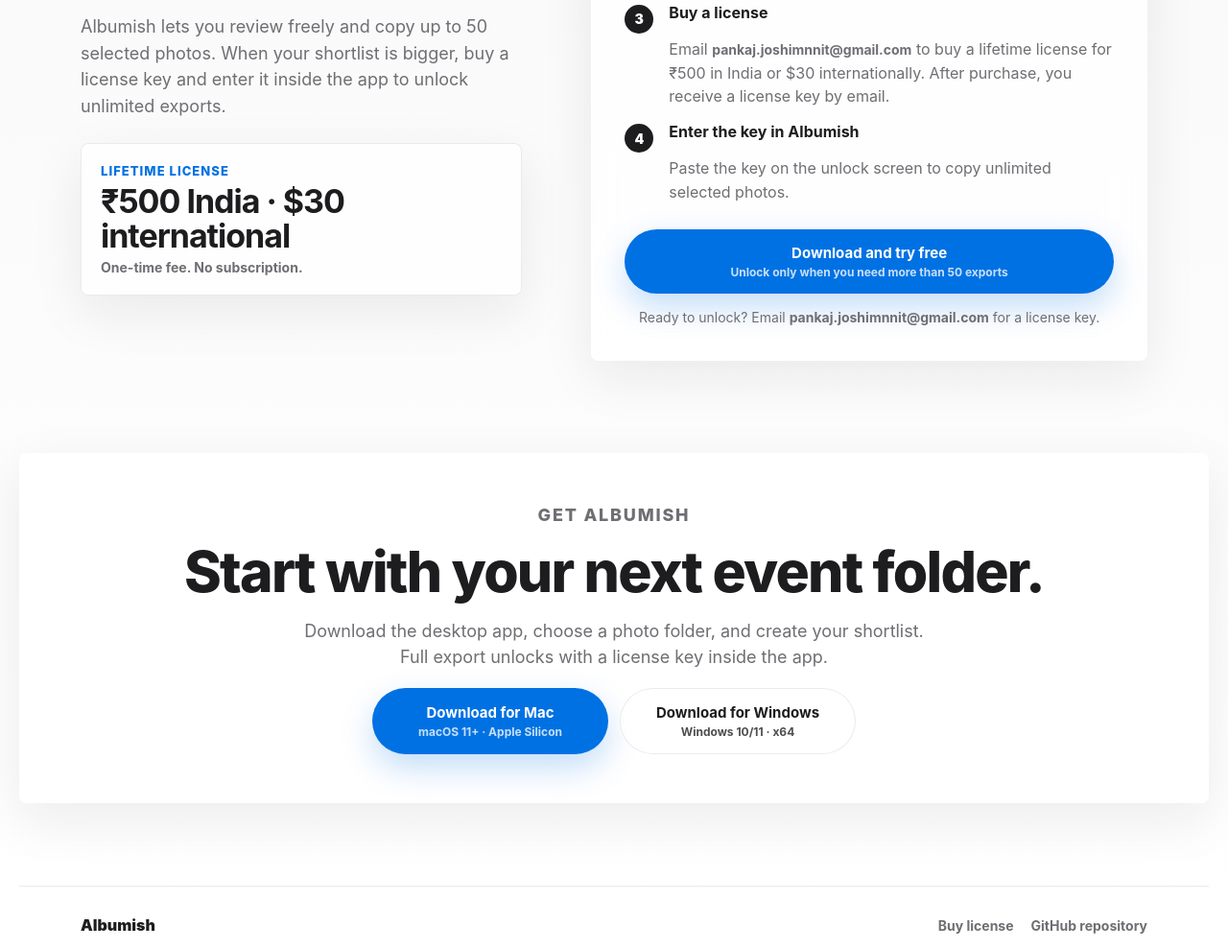
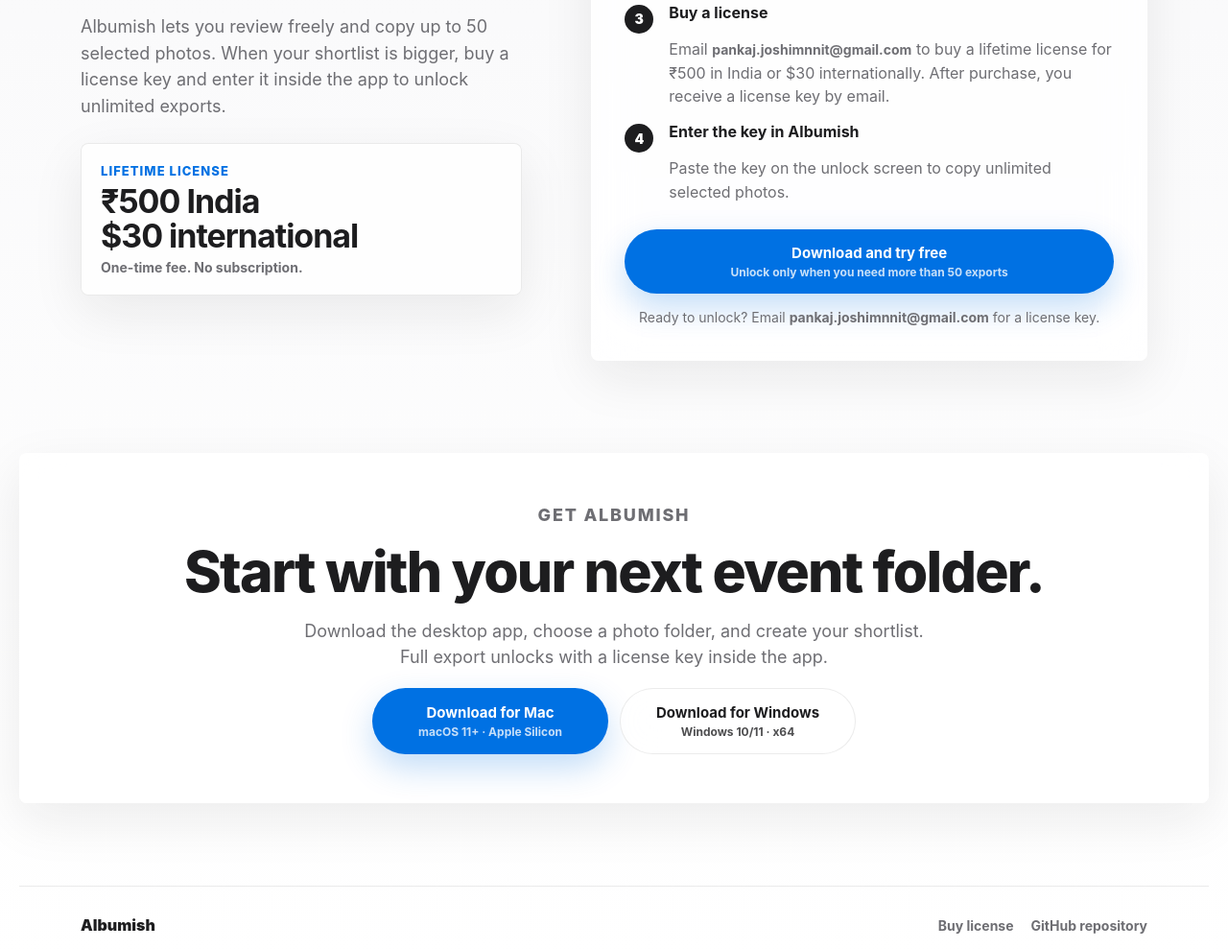
Before and after one commit to pankajmnnit/albumish, a plain HTML site: page index.html in a window 1280 px wide. Shown: the part 2640-3629 px from the top of the page at 96% size. Drawn offline with Linux system fonts and the light colour scheme.

Commit message:
Split international price onto new line

```diff
--- a/index.html
+++ b/index.html
@@ -157,7 +157,7 @@
           </p>
           <div class="price-card">
             <span>Lifetime license</span>
-            <strong>₹500 India · $30 international</strong>
+            <strong>₹500 India<br>$30 international</strong>
             <small>One-time fee. No subscription.</small>
           </div>
         </div>
```
